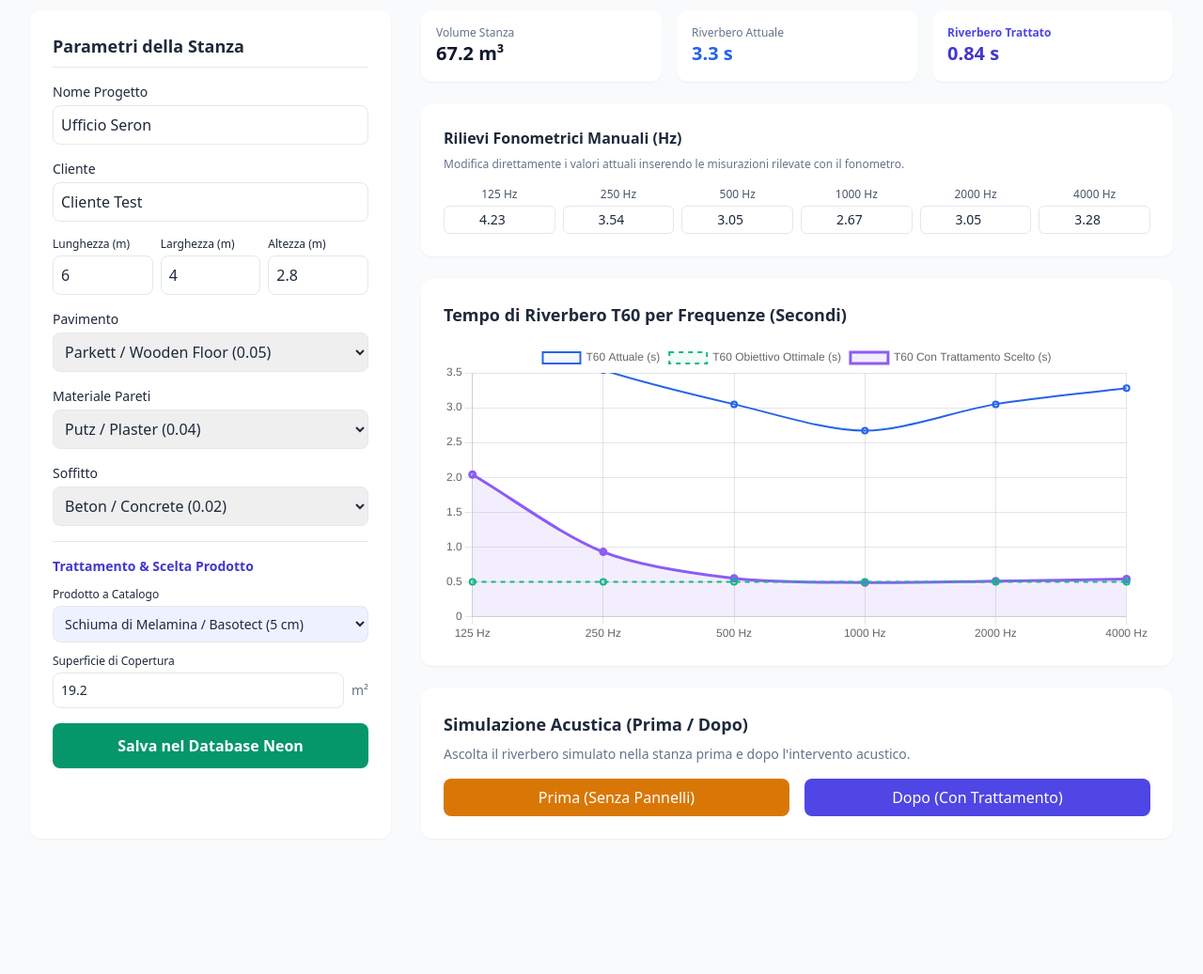
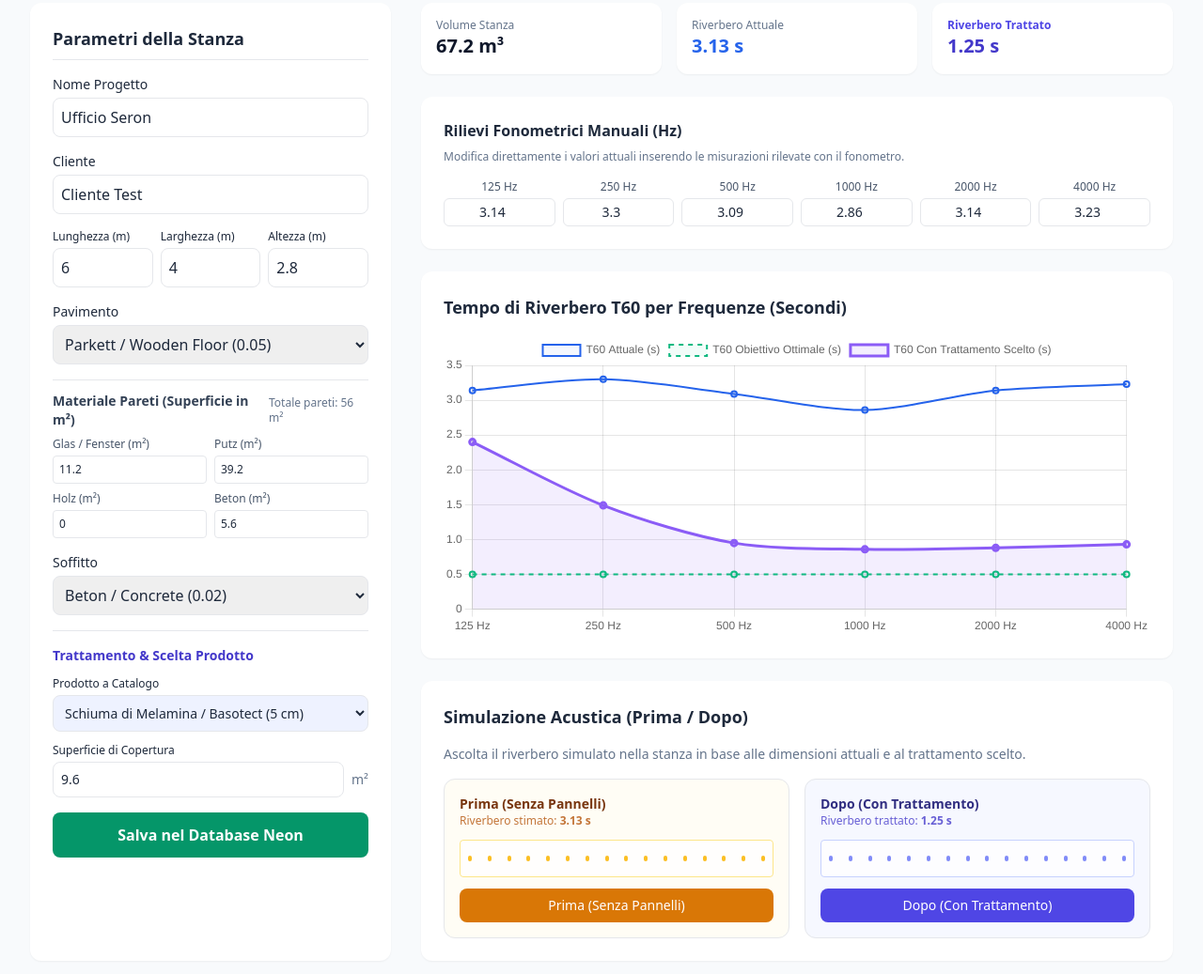
Before and after one commit to seronmp/RaumAkustikRechner, a plain HTML site: page index.html in a window 1280 px wide. Shown: the part 117-1154 px from the top of the page at 94% size. Before the commit the page ends 1042 px from the top, so only its background shows below. Drawn offline with nearby package versions, Linux system fonts and the light colour scheme.

Commit message:
Refactor input handlers and enhance wall materials section
Updated input event handlers and improved wall material breakdown display.

```diff
--- a/index.html
+++ b/index.html
@@ -11,10 +11,10 @@
     <!-- Chart.js -->
     <script src="https://cdn.jsdelivr.net/npm/chart.js"></script>
 </head>
-<body class="bg-slate-50 text-slate-800 min-p-6">
-    <div class="max-w-7xl mx-auto p-4 md:p-8">
+<body class="bg-slate-50 text-slate-800 p-4 md:p-8">
+    <div class="max-w-7xl mx-auto space-y-6">
         <!-- Header & Language Switcher -->
-        <header class="flex justify-between items-center mb-8 bg-white p-4 rounded-xl shadow-sm">
+        <header class="flex justify-between items-center bg-white p-4 rounded-xl shadow-sm">
             <h1 class="text-2xl font-bold text-slate-900" x-text="t.title"></h1>
             <div class="flex gap-2">
                 <button @click="lang = 'de'" :class="lang === 'de' ? 'bg-blue-600 text-white' : 'bg-slate-200'" class="px-3 py-1 rounded font-medium text-sm transition">DE</button>
@@ -40,15 +40,15 @@
                 <div class="grid grid-cols-3 gap-2">
                     <div>
                         <label class="block text-xs font-medium" x-text="t.length"></label>
-                        <input type="number" step="0.1" x-model.number="length" @input="calculate" class="w-full mt-1 p-2 border rounded-lg">
+                        <input type="number" step="0.1" x-model.number="length" @input="updateDimensions" class="w-full mt-1 p-2 border rounded-lg">
                     </div>
                     <div>
                         <label class="block text-xs font-medium" x-text="t.width"></label>
-                        <input type="number" step="0.1" x-model.number="width" @input="calculate" class="w-full mt-1 p-2 border rounded-lg">
+                        <input type="number" step="0.1" x-model.number="width" @input="updateDimensions" class="w-full mt-1 p-2 border rounded-lg">
                     </div>
                     <div>
                         <label class="block text-xs font-medium" x-text="t.height"></label>
-                        <input type="number" step="0.1" x-model.number="height" @input="calculate" class="w-full mt-1 p-2 border rounded-lg">
+                        <input type="number" step="0.1" x-model.number="height" @input="updateDimensions" class="w-full mt-1 p-2 border rounded-lg">
                     </div>
                 </div>
 
@@ -61,21 +61,38 @@
                     </select>
                 </div>
 
-                <div>
-                    <label class="block text-sm font-medium" x-text="t.wall"></label>
-                    <select x-model="wallMaterial" @change="calculate" class="w-full mt-1 p-2 border rounded-lg">
-                        <option value="putz">Putz / Plaster (0.04)</option>
-                        <option value="glas">Glas / Glass (0.03)</option>
-                        <option value="basotect">Basotect Akustik (0.80)</option>
-                    </select>
+                <!-- Wall Materials breakdown by m² -->
+                <div class="border-t pt-3 space-y-2">
+                    <div class="flex justify-between items-center">
+                        <label class="text-sm font-semibold text-slate-700" x-text="t.wallsBreakdown"></label>
+                        <span class="text-xs text-slate-500" x-text="t.totalWalls + ': ' + totalWallArea + ' m²'"></span>
+                    </div>
+
+                    <div class="grid grid-cols-2 gap-2 text-xs">
+                        <div>
+                            <span class="text-slate-600">Glas / Fenster (m²)</span>
+                            <input type="number" step="0.5" x-model.number="walls.glas" @input="calculate" class="w-full mt-1 p-1.5 border rounded">
+                        </div>
+                        <div>
+                            <span class="text-slate-600">Putz (m²)</span>
+                            <input type="number" step="0.5" x-model.number="walls.putz" @input="calculate" class="w-full mt-1 p-1.5 border rounded">
+                        </div>
+                        <div>
+                            <span class="text-slate-600">Holz (m²)</span>
+                            <input type="number" step="0.5" x-model.number="walls.holz" @input="calculate" class="w-full mt-1 p-1.5 border rounded">
+                        </div>
+                        <div>
+                            <span class="text-slate-600">Beton (m²)</span>
+                            <input type="number" step="0.5" x-model.number="walls.beton" @input="calculate" class="w-full mt-1 p-1.5 border rounded">
+                        </div>
+                    </div>
                 </div>
 
                 <div>
                     <label class="block text-sm font-medium" x-text="t.ceiling"></label>
                     <select x-model="ceilingMaterial" @change="calculate" class="w-full mt-1 p-2 border rounded-lg">
                         <option value="beton">Beton / Concrete (0.02)</option>
-                        <option value="fibrotech">FibroTech Akustik Paneele (0.65)</option>
-                        <option value="stratocell">Stratocell Whisper (0.85)</option>
+                        <option value="holz">Holzdecke / Wood Ceiling (0.08)</option>
                     </select>
                 </div>
 
@@ -125,7 +142,7 @@
                     </div>
                 </div>
 
-                <!-- Manual Sound Level Meter (Fonometro) Overrides -->
+                <!-- Manual Sound Level Meter Overrides -->
                 <div class="bg-white p-6 rounded-xl shadow-sm">
                     <h3 class="text-md font-semibold mb-2" x-text="t.manualTitle"></h3>
                     <p class="text-xs text-slate-500 mb-4" x-text="t.manualDesc"></p>
@@ -147,13 +164,45 @@
                     </div>
                 </div>
 
-                <!-- Audio Simulation Panel (Prima / Dopo) -->
-                <div class="bg-white p-6 rounded-xl shadow-sm">
-                    <h3 class="text-lg font-semibold mb-2" x-text="t.audioTitle"></h3>
-                    <p class="text-sm text-slate-500 mb-4" x-text="t.audioDesc"></p>
-                    <div class="flex gap-4">
-                        <button @click="playAudio('before')" class="flex-1 bg-amber-600 text-white py-2 px-4 rounded-lg font-medium hover:bg-amber-700 transition" x-text="t.playBefore"></button>
-                        <button @click="playAudio('after')" class="flex-1 bg-indigo-600 text-white py-2 px-4 rounded-lg font-medium hover:bg-indigo-700 transition" x-text="t.playAfter"></button>
+                <!-- Audio Simulation Panel with Graphical Widget -->
+                <div class="bg-white p-6 rounded-xl shadow-sm space-y-4">
+                    <h3 class="text-lg font-semibold" x-text="t.audioTitle"></h3>
+                    <p class="text-sm text-slate-500" x-text="t.audioDesc"></p>
+
+                    <div class="grid grid-cols-1 md:grid-cols-2 gap-4">
+                        <!-- Before Widget -->
+                        <div class="p-4 border rounded-xl bg-amber-50/50 flex flex-col justify-between space-y-3">
+                            <div>
+                                <h4 class="font-semibold text-amber-900 text-sm" x-text="t.playBefore"></h4>
+                                <p class="text-xs text-amber-700/80">Riverbero stimato: <span class="font-bold" x-text="avgRtCurrent + ' s'"></span></p>
+                            </div>
+                            <!-- Graphical Waveform Widget -->
+                            <div class="flex items-center justify-between gap-1 h-10 px-2 bg-white/80 rounded border border-amber-200">
+                                <template x-for="i in 16">
+                                    <div class="w-1 bg-amber-400 rounded-full transition-all duration-300" :style="isPlayingBefore ? `height: ${Math.max(15, Math.random() * 32)}px` : 'height: 6px'"></div>
+                                </template>
+                            </div>
+                            <button @click="playAudio('before')" :disabled="isPlayingBefore || isPlayingAfter" class="w-full bg-amber-600 text-white py-2 rounded-lg font-medium hover:bg-amber-700 transition disabled:opacity-50 text-sm">
+                                <span x-text="isPlayingBefore ? 'Playing...' : t.playBefore"></span>
+                            </button>
+                        </div>
+
+                        <!-- After Widget -->
+                        <div class="p-4 border rounded-xl bg-indigo-50/50 flex flex-col justify-between space-y-3">
+                            <div>
+                                <h4 class="font-semibold text-indigo-900 text-sm" x-text="t.playAfter"></h4>
+                                <p class="text-xs text-indigo-700/80">Riverbero trattato: <span class="font-bold" x-text="avgRtTreated + ' s'"></span></p>
+                            </div>
+                            <!-- Graphical Waveform Widget -->
+                            <div class="flex items-center justify-between gap-1 h-10 px-2 bg-white/80 rounded border border-indigo-200">
+                                <template x-for="i in 16">
+                                    <div class="w-1 bg-indigo-400 rounded-full transition-all duration-300" :style="isPlayingAfter ? `height: ${Math.max(8, Math.random() * 18)}px` : 'height: 6px'"></div>
+                                </template>
+                            </div>
+                            <button @click="playAudio('after')" :disabled="isPlayingBefore || isPlayingAfter" class="w-full bg-indigo-600 text-white py-2 rounded-lg font-medium hover:bg-indigo-700 transition disabled:opacity-50 text-sm">
+                                <span x-text="isPlayingAfter ? 'Playing...' : t.playAfter"></span>
+                            </button>
+                        </div>
                     </div>
                 </div>
             </div>
@@ -171,11 +220,12 @@
                 width: "Breite (m)",
                 height: "Höhe (m)",
                 floor: "Bodenbelag",
-                wall: "Wandmaterial",
                 ceiling: "Decke",
+                wallsBreakdown: "Wandmaterialien (Flächen in m²)",
+                totalWalls: "Gesamtwand",
                 treatmentTitle: "Akustik-Produkt & Menge",
                 productSelect: "Produkt aus Katalog",
-                coverageArea: "Empfohlene / Genutzte Fläche",
+                coverageArea: "Genutzte Fläche",
                 saveBtn: "In Neon DB speichern",
                 volume: "Raumvolumen",
                 rtCurrent: "Nachhallzeit Ist",
@@ -184,7 +234,7 @@
                 manualDesc: "Überschreiben Sie die berechneten Werte mit echten Messdaten pro Frequenz.",
                 chartTitle: "Nachhallzeit T60 nach Frequenzen (Sekunden)",
                 audioTitle: "Akustik-Simulation (Vorher / Nachher)",
-                audioDesc: "Hören Sie den simulierten Nachhall im Raum vor und nach dem Akustik-Setup.",
+                audioDesc: "Hören Sie den simulierten Nachhall im Raum basierend auf der aktuellen Raumgröße und Behandlung.",
                 playBefore: "Vorher (Ohne Dämmung)",
                 playAfter: "Nachher (Mit Akustik)",
                 saved: "Erfolgreich gespeichert!",
@@ -199,8 +249,9 @@
                 width: "Larghezza (m)",
                 height: "Altezza (m)",
                 floor: "Pavimento",
-                wall: "Materiale Pareti",
                 ceiling: "Soffitto",
+                wallsBreakdown: "Materiale Pareti (Superficie in m²)",
+                totalWalls: "Totale pareti",
                 treatmentTitle: "Trattamento & Scelta Prodotto",
                 productSelect: "Prodotto a Catalogo",
                 coverageArea: "Superficie di Copertura",
@@ -212,7 +263,7 @@
                 manualDesc: "Modifica direttamente i valori attuali inserendo le misurazioni rilevate con il fonometro.",
                 chartTitle: "Tempo di Riverbero T60 per Frequenze (Secondi)",
                 audioTitle: "Simulazione Acustica (Prima / Dopo)",
-                audioDesc: "Ascolta il riverbero simulato nella stanza prima e dopo l'intervento acustico.",
+                audioDesc: "Ascolta il riverbero simulato nella stanza in base alle dimensioni attuali e al trattamento scelto.",
                 playBefore: "Prima (Senza Pannelli)",
                 playAfter: "Dopo (Con Trattamento)",
                 saved: "Salvato con successo!",
@@ -224,12 +275,11 @@
             parket: { 125: 0.04, 250: 0.04, 500: 0.03, 1000: 0.03, 2000: 0.02, 4000: 0.02 },
             beton: { 125: 0.01, 250: 0.01, 500: 0.02, 1000: 0.02, 2000: 0.03, 4000: 0.04 },
             teppich: { 125: 0.02, 250: 0.08, 500: 0.25, 1000: 0.45, 2000: 0.65, 4000: 0.75 },
+            glas: { 125: 0.10, 250: 0.05, 500: 0.03, 1000: 0.02, 2000: 0.02, 4000: 0.02 },
             putz: { 125: 0.02, 250: 0.03, 500: 0.04, 1000: 0.05, 2000: 0.04, 4000: 0.03 },
-            glas: { 125: 0.10, 250: 0.05, 500: 0.03, 1000: 0.02, 2000: 0.02, 4000: 0.02 },
-            basotect: { 125: 0.15, 250: 0.45, 500: 0.85, 1000: 0.95, 2000: 0.95, 4000: 0.90 }
+            holz: { 125: 0.15, 250: 0.12, 500: 0.10, 1000: 0.08, 2000: 0.07, 4000: 0.06 }
         };
 
-        // Coefficienti reali dei prodotti a catalogo (Spessore 5 cm)
         const productCoefficients = {
             melamina: { 125: 0.15, 250: 0.45, 500: 0.85, 1000: 0.95, 2000: 0.95, 4000: 0.90 },
             poliuretano: { 125: 0.12, 250: 0.35, 500: 0.75, 1000: 0.85, 2000: 0.80, 4000: 0.75 },
@@ -247,11 +297,17 @@
                 width: 4.0,
                 height: 2.8,
                 floorMaterial: 'parket',
-                wallMaterial: 'putz',
                 ceilingMaterial: 'beton',
+                walls: {
+                    glas: 6.0,
+                    putz: 30.0,
+                    holz: 0.0,
+                    beton: 4.0
+                },
                 selectedProduct: 'melamina',
                 coverageSquareMeters: 15.0,
                 volume: 67.2,
+                totalWallArea: 40.0,
                 avgRtCurrent: 0.0,
                 avgRtTreated: 0.0,
                 rtCurrentData: [1.8, 2.1, 1.9, 1.6, 1.3, 1.0],
@@ -260,13 +316,13 @@
                 saveStatus: '',
                 chart: null,
                 frequencies: ['125 Hz', '250 Hz', '500 Hz', '1000 Hz', '2000 Hz', '4000 Hz'],
+                isPlayingBefore: false,
+                isPlayingAfter: false,
 
                 get t() { return translations[this.lang]; },
 
                 init() {
-                    // Suggerisci mq iniziali basati sul volume (circa 30% della superficie)
-                    this.coverageSquareMeters = parseFloat(((this.length * this.width) * 0.8).toFixed(1));
-                    this.calculate();
+                    this.updateDimensions();
                     this.$nextTick(() => {
                         const ctx = document.getElementById('acousticsChart').getContext('2d');
                         this.chart = new Chart(ctx, {
@@ -319,10 +375,25 @@
                     });
                 },
 
+                updateDimensions() {
+                    this.volume = parseFloat((this.length * this.width * this.height).toFixed(2));
+                    // Calcola perimetro * altezza per il totale delle pareti
+                    const perimeter = 2 * (this.length + this.width);
+                    this.totalWallArea = parseFloat((perimeter * this.height).toFixed(1));
+
+                    // Distribuisci proporzionalmente se non combacia o imposta default di default
+                    this.walls.putz = parseFloat((this.totalWallArea * 0.7).toFixed(1));
+                    this.walls.glas = parseFloat((this.totalWallArea * 0.2).toFixed(1));
+                    this.walls.beton = parseFloat((this.totalWallArea * 0.1).toFixed(1));
+                    this.walls.holz = 0.0;
+
+                    this.coverageSquareMeters = parseFloat((floorArea = (this.length * this.width) * 0.4).toFixed(1));
+                    this.calculate();
+                },
+
                 calculate() {
                     this.volume = parseFloat((this.length * this.width * this.height).toFixed(2));
                     const floorArea = this.length * this.width;
-                    const wallArea = 2 * (this.length + this.height) * this.height;
                     const ceilingArea = floorArea;
 
                     const freqs = [125, 250, 500, 1000, 2000, 4000];
@@ -331,30 +402,30 @@
                     let optimizedRtList = [];
 
                     freqs.forEach(f => {
-                        // Assorbimento attuale base
                         const aFloor = (absorptionCoefficients[this.floorMaterial] ? absorptionCoefficients[this.floorMaterial][f] : 0.03) * floorArea;
-                        const aWallMat = absorptionCoefficients[this.wallMaterial] ? absorptionCoefficients[this.wallMaterial][f] : 0.03;
-                        const aCeilingMat = absorptionCoefficients[this.ceilingMaterial] ? absorptionCoefficients[this.ceilingMaterial][f] : 0.02;
+                        const aCeiling = (absorptionCoefficients[this.ceilingMaterial] ? absorptionCoefficients[this.ceilingMaterial][f] : 0.02) * ceilingArea;
 
-                        const totalAbsorptionCurrent = aFloor + (aWallMat * wallArea) + (aCeilingMat * ceilingArea) + (0.16 * this.volume / 30);
-                        let rtCurr = (0.16 * this.volume) / totalAbsorptionCurrent;
+                        const aGlas = absorptionCoefficients.glas[f] * (this.walls.glas || 0);
+                        const aPutz = absorptionCoefficients.putz[f] * (this.walls.putz || 0);
+                        const aHolz = absorptionCoefficients.holz[f] * (this.walls.holz || 0);
+                        const aBeton = absorptionCoefficients.beton[f] * (this.walls.beton || 0);
+
+                        const totalAbsorptionCurrent = aFloor + aCeiling + aGlas + aPutz + aHolz + aBeton + (0.16 * this.volume / 40);
+                        let rtCurr = (0.16 * this.volume) / Math.max(0.1, totalAbsorptionCurrent);
                         currentRtList.push(parseFloat(rtCurr.toFixed(2)));
 
-                        // Obiettivo ottimale teorico (piatto ~0.5s)
                         optimizedRtList.push(0.50);
 
-                        // Trattamento con il prodotto a catalogo selezionato sulla superficie specificata (m²)
+                        // Trattamento con prodotto da catalogo
                         const productAlpha = productCoefficients[this.selectedProduct][f];
-                        // Sostituisci parzialmente l'assorbimento delle pareti/superficie con il prodotto scelto
-                        const effectiveArea = Math.min(this.coverageSquareMeters, wallArea + ceilingArea);
-                        const remainingArea = (wallArea + ceilingArea) - effectiveArea;
+                        const treatedArea = Math.min(this.coverageSquareMeters, (this.walls.putz + this.walls.beton + ceilingArea));
 
-                        const totalAbsorptionTreated = aFloor + (productAlpha * effectiveArea) + (aWallMat * remainingArea) + (0.16 * this.volume / 30);
-                        let rtTreated = (0.16 * this.volume) / totalAbsorptionTreated;
+                        // Assorbimento con trattamento sottratto dalle pareti nude
+                        const effectiveAbsorptionTreated = totalAbsorptionCurrent + (productAlpha * treatedArea) - (0.04 * treatedArea);
+                        let rtTreated = (0.16 * this.volume) / Math.max(0.1, effectiveAbsorptionTreated);
                         treatedRtList.push(parseFloat(Math.max(0.2, rtTreated).toFixed(2)));
                     });
 
-                    // Se non sono stati inseriti manualmente, aggiorna i dati correnti calcolati
                     this.rtCurrentData = currentRtList;
                     this.rtOptimizedData = optimizedRtList;
                     this.rtTreatedData = treatedRtList;
@@ -383,8 +454,11 @@
                 },
 
                 playAudio(type) {
+                    if (type === 'before') this.isPlayingBefore = true;
+                    else this.isPlayingAfter = true;
+
                     const audioCtx = new (window.AudioContext || window.webkitAudioContext)();
-                    const bufferSize = audioCtx.sampleRate * 2;
+                    const bufferSize = audioCtx.sampleRate * 3;
                     const buffer = audioCtx.createBuffer(1, bufferSize, audioCtx.sampleRate);
                     const output = buffer.getChannelData(0);
 
@@ -397,13 +471,15 @@
 
                     const filter = audioCtx.createBiquadFilter();
                     filter.type = 'lowpass';
-                    filter.frequency.value = type === 'before' ? 3000 : 1200;
+                    filter.frequency.value = type === 'before' ? 3200 : 1400;
 
                     const gainNode = audioCtx.createGain();
                     const now = audioCtx.currentTime;
 
-                    const decay = type === 'before' ? 1.8 : 0.4;
-                    gainNode.gain.setValueAtTime(0.5, now);
+                    // Usa dinamicamente il riverbero calcolato per la durata del decadimento dell'audio!
+                    const decay = type === 'before' ? Math.min(3.0, Math.max(0.8, this.avgRtCurrent)) : Math.min(2.0, Math.max(0.3, this.avgRtTreated));
+
+                    gainNode.gain.setValueAtTime(0.6, now);
                     gainNode.gain.exponentialRampToValueAtTime(0.001, now + decay);
 
                     whiteNoise.connect(filter);
@@ -412,6 +488,11 @@
 
                     whiteNoise.start(now);
                     whiteNoise.stop(now + decay);
+
+                    setTimeout(() => {
+                        this.isPlayingBefore = false;
+                        this.isPlayingAfter = false;
+                    }, decay * 1000);
                 },
 
                 async saveProject() {
@@ -425,12 +506,10 @@
                                 length: this.length,
                                 width: this.width,
                                 height: this.height,
-                                floor_material: this.floorMaterial,
-                                wall_material: this.wallMaterial,
-                                ceiling_material: this.ceilingMaterial,
+                                volume: this.volume,
+                                walls: this.walls,
                                 selected_product: this.selectedProduct,
                                 coverage_sqm: this.coverageSquareMeters,
-                                volume: this.volume,
                                 rt_current: this.rtCurrentData,
                                 rt_treated: this.rtTreatedData
                             })
```
